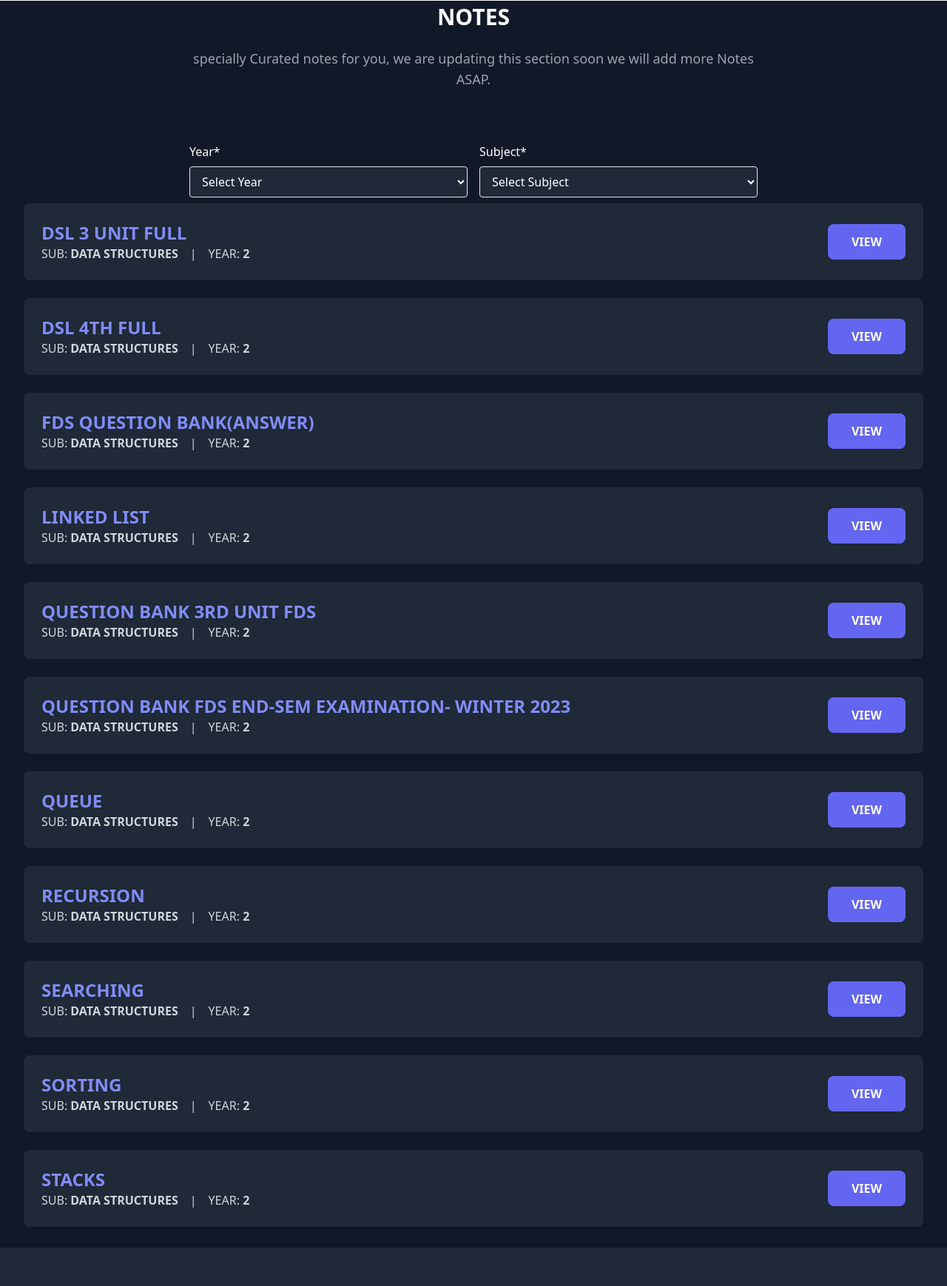
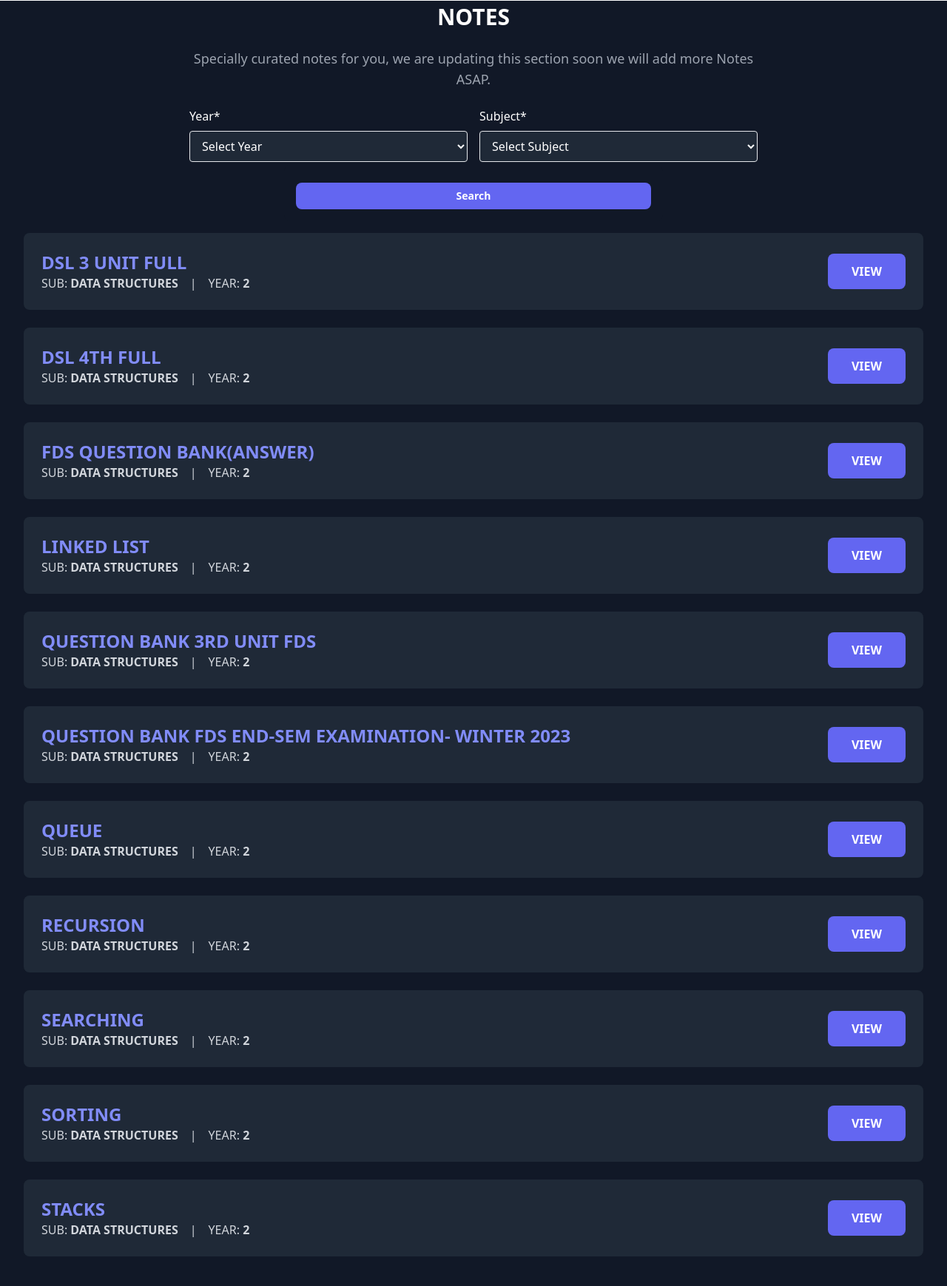
Before and after one commit to riaan-attar/AceUp, a Django app: page /displayNotes/ in a window 1280 px wide. Shown: the part 91-1830 px from the top of the page at 74% size. Before the commit the page ends 1778 px from the top, so only its background shows below. Run offline with Django 4.2, Linux system fonts and the light colour scheme; data comes from the database, SQL or seed files in the repository; some libraries are stand-ins or nearby versions.

Commit message:
Added search button for notes

```diff
--- a/templates/notes.html
+++ b/templates/notes.html
@@ -51,10 +51,10 @@
   <div class="mx-auto max-w-screen-2xl px-4 md:px-8">
 
     <!-- text - start -->
-    <div class="mb-10 md:mb-16">
+    <div class="mb-10 md:mb-4">
       <h2 class="mb-4 text-center text-2xl font-bold text-white md:mb-6 lg:text-3xl">NOTES</h2>
 
-      <p class="mx-auto max-w-screen-md text-center text-gray-400 md:text-lg">specially Curated notes for you, we are updating this section soon we will add more Notes ASAP.</p>
+      <p class="mx-auto max-w-screen-md text-center text-gray-400 md:text-lg">Specially curated notes for you, we are updating this section soon we will add more Notes ASAP.</p>
     </div>
     <!-- text - end -->
 
@@ -84,7 +84,12 @@
 </form>
 </div>
 </div>
-<div class="bg-gray-900 py-6 sm:py-8 lg:py-1">
+<form method="GET" class="mx-auto max-w-lg rounded-lg bg-gray-900">
+  <div class="flex flex-col gap-2 p-4 md:p-4">
+    <button type="submit" class="mt-2 rounded-lg bg-indigo-500 px-4 py-2 text-sm font-semibold text-white hover:bg-indigo-600">Search</button>
+  </div>
+</form>
+<div class="bg-gray-900 py-6 sm:py-8 lg:py-4">
 
     <div class="mx-auto max-w-screen-2xl px-4 md:px-8">
       {% for i in notes %}
```
